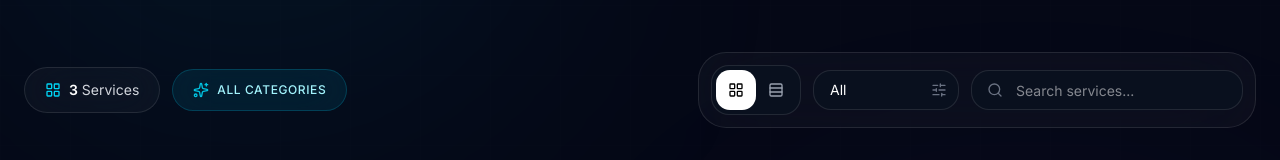
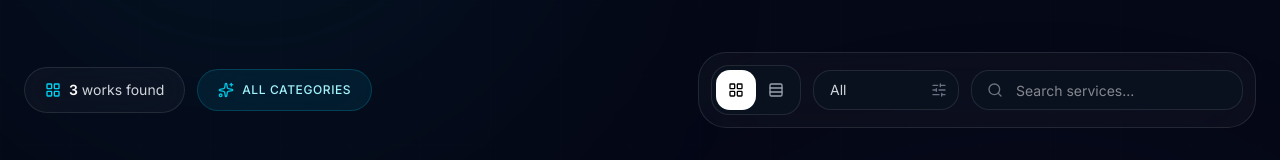
Before and after one commit to uixPhuke/portfolio, a Next.js app: page /freelancing in a window 1280 px wide. Shown: the part 479-639 px from the top of the page. Built offline with nearby package versions, Linux system fonts and the light colour scheme.

Commit message:
feat: integrate Cloudinary images and enhance category selection in FreelancingGalleryPage

```diff
--- a/app/freelancing/page.tsx
+++ b/app/freelancing/page.tsx
@@ -5,6 +5,8 @@ import { motion } from "framer-motion"
 import { useMemo, useState } from "react"
 
 import { freelancingServices } from "@/app/data/freelancing"
+import Image from "next/image"
+import { cloudinaryUrl } from "@/app/lib/cloudinary"
 
 import {
   Search,
@@ -19,7 +21,16 @@ export default function FreelancingGalleryPage() {
   const [search, setSearch] = useState("")
   const [view, setView] = useState("grid")
   const [sort, setSort] = useState("all")
-
+ const categories = useMemo(() => {
+  return [
+    "all",
+    ...new Set(
+      freelancingServices.map((service) =>
+        service.category.trim().toLowerCase()
+      )
+    ),
+  ]
+}, [])
   const filteredServices = useMemo(() => {
     const query = search.trim().toLowerCase()
 
@@ -182,7 +193,7 @@ export default function FreelancingGalleryPage() {
                 <span className="font-semibold text-white">
                   {filteredServices.length}
                 </span>{" "}
-                Services
+                works found
               </span>
 
             </div>
@@ -235,19 +246,15 @@ export default function FreelancingGalleryPage() {
                  <select
   value={sort}
   onChange={(e) => setSort(e.target.value)}
-                  className="h-10 appearance-none rounded-2xl border border-white/10 bg-[#0B1220]/80 px-4 pr-10 text-sm"
+  className="h-10 appearance-none rounded-2xl border border-white/10 bg-[#0B1220]/80 px-4 pr-10 text-sm text-gray-300 outline-none transition-all duration-300 focus:border-cyan-400/40"
 >
-                  <option value="all">All</option>
-                  <option value="development">
-                    Development
+  {categories.map((category) => (
+    <option key={category} value={category}>
+      {category.charAt(0).toUpperCase() + category.slice(1)}
     </option>
-                  <option value="design">
-                    Design
-                  </option>
-                  <option value="commerce">
-                    Commerce
-                  </option>
+  ))}
 </select>
+
 
                 <SlidersHorizontal className="pointer-events-none absolute right-3 top-1/2 h-4 w-4 -translate-y-1/2 text-gray-500" />
 
@@ -320,9 +327,11 @@ export default function FreelancingGalleryPage() {
 
               <div className="relative">
 
-                <img
-                  src={service.image}
+                <Image
+                                   src={cloudinaryUrl(service.image)}
                                    alt={service.title}
+                                   width={1200}
+                                   height={800}
                                    className="h-[500px] w-full object-cover transition-transform duration-700 group-hover:scale-105"
                                  />
 
@@ -432,19 +441,14 @@ export default function FreelancingGalleryPage() {
 
         <div className="overflow-hidden rounded-[24px] md:w-[320px]">
 
-          <img
-            src={service.image}
+             <Image
+                             src={cloudinaryUrl(service.image)}
                              alt={service.title}
-            className="
-              h-[240px]
-              w-full
-              object-cover
-              transition-transform
-              duration-700
-              group-hover:scale-105
-              md:h-full
-            "
+                             width={1200}
+                             height={800}
+                             className="h-[500px] w-full object-cover transition-transform duration-700 group-hover:scale-105 md:h-full"
                            />
+
 
         </div>
 
```
Lines whose indentation alone changed are shown as unchanged.
